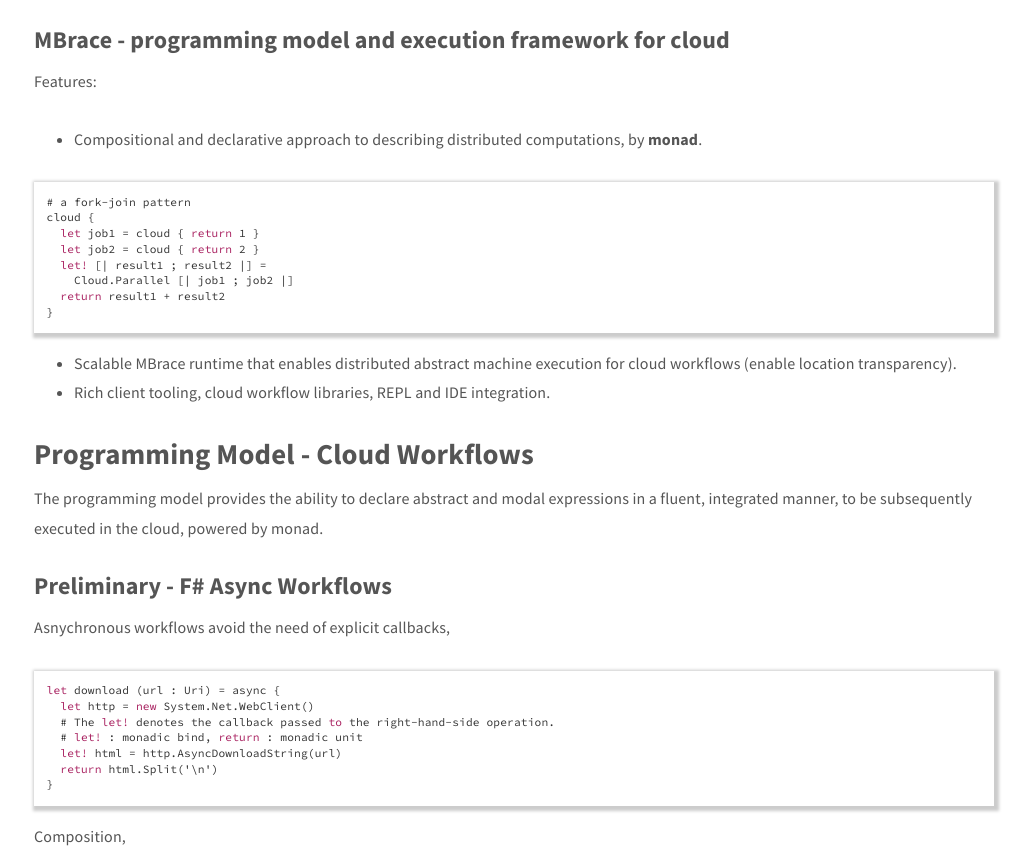
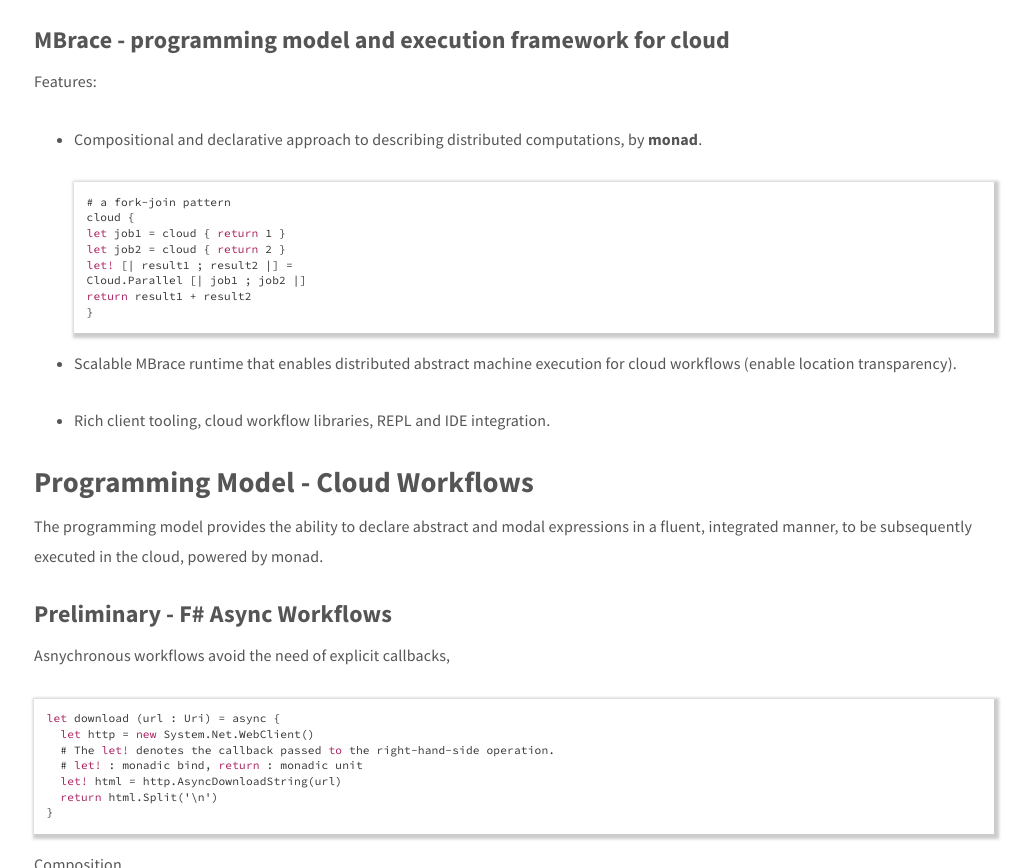
Before and after one commit to tz70s/tz70s.github.io, a plain HTML site: page posts/mbrace/index.html in a window 1280 px wide. Shown: the part 643-1511 px from the top of the page, without its empty margins (126-1157 px from the left). Drawn offline with Linux system fonts and the light colour scheme.

```diff
--- a/posts/mbrace/index.html
+++ b/posts/mbrace/index.html
@@ -25,6 +25,8 @@
      <a class="sub-site-title" href="https://twitter.com/tz70s">Twitter</a>
 
      <a class="sub-site-title" href="https://linkedin.com/in/tzu-chiao-yeh-193697103">LinkedIn</a>
+
+     <a class="sub-site-title" href="https://drive.google.com/open?id=1wm9KAGz5H3ljCvuG9IX0LK0poWGZvnPr">Resume</a>
 
   </div>
   <p class="site-tagline">Hacking distributed systems.</p>
@@ -54,22 +56,21 @@
 <p>Features:</p>
 
 <ul>
-<li>Compositional and declarative approach to describing distributed computations, by <strong>monad</strong>.</li>
-</ul>
+<li><p>Compositional and declarative approach to describing distributed computations, by <strong>monad</strong>.</p>
 
 <pre><code class="language-fsharp"># a fork-join pattern
 cloud {
-  let job1 = cloud { return 1 }
-  let job2 = cloud { return 2 }
-  let! [| result1 ; result2 |] =
-    Cloud.Parallel [| job1 ; job2 |]
-  return result1 + result2
+let job1 = cloud { return 1 }
+let job2 = cloud { return 2 }
+let! [| result1 ; result2 |] =
+Cloud.Parallel [| job1 ; job2 |]
+return result1 + result2
 }
-</code></pre>
+</code></pre></li>
 
-<ul>
-<li>Scalable MBrace runtime that enables distributed abstract machine execution for cloud workflows (enable location transparency).</li>
-<li>Rich client tooling, cloud workflow libraries, REPL and IDE integration.</li>
+<li><p>Scalable MBrace runtime that enables distributed abstract machine execution for cloud workflows (enable location transparency).</p></li>
+
+<li><p>Rich client tooling, cloud workflow libraries, REPL and IDE integration.</p></li>
 </ul>
 
 <h1 id="programming-model-cloud-workflows">Programming Model - Cloud Workflows</h1>
```
Also changed, not shown: about/index.html (+2 -0 lines), categories/index.html (+2 -0 lines), drafts/algebraic-domain-modeling/index.html (+2 -0 lines), drafts/hacking-moderate-size-oss-compiler/index.html (+2 -0 lines), drafts/index.html (+2 -0 lines), drafts/play-llvm-with-haskell/index.html (+7 -0 lines), index.html (+3 -1 lines), posts/distributed-systems-for-fun-and-profit/index.html (+2 -0 lines), posts/gsoc-2018/index.html (+2 -0 lines), posts/index.html (+2 -0 lines), posts/openwhisk-performance-improvement/index.html (+2 -0 lines), posts/reactive-programming/index.html (+2 -0 lines), tags/index.html (+2 -0 lines).
